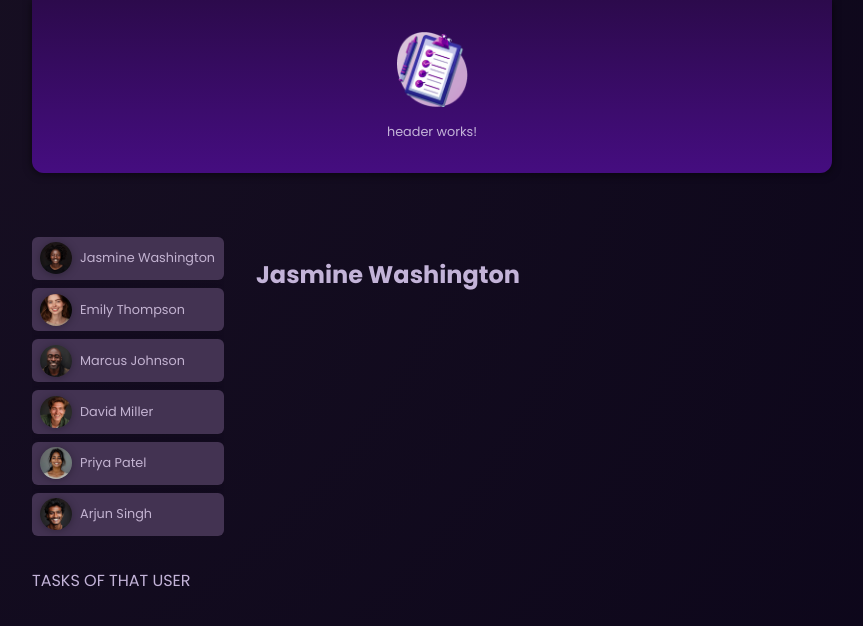
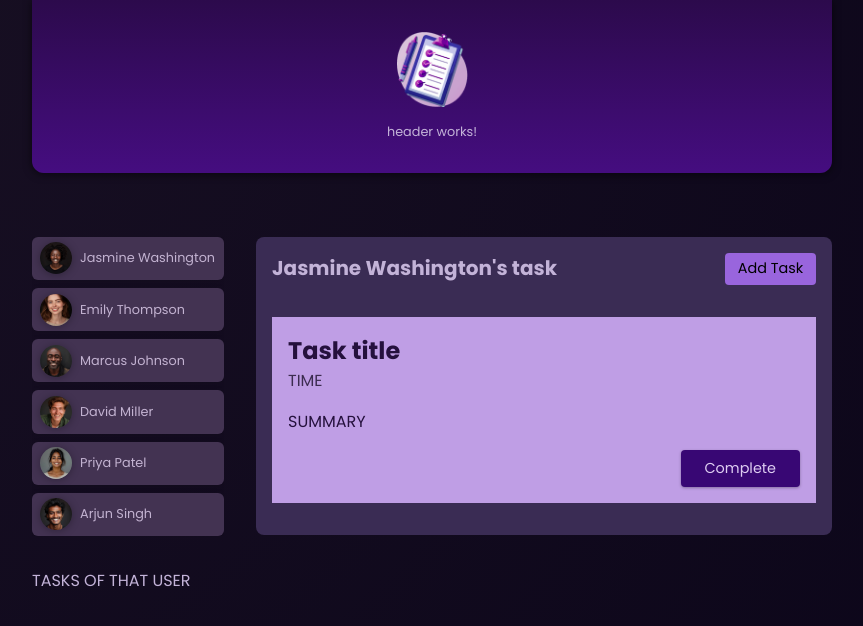
Before and after one commit to B-Baumeister/AngularProject, an Angular app: page / in a window 1280 px wide. Both pictures are taken after a click on the button "Jasmine Washington". Shown: the top 626 px of the page, without its empty margins (208-1071 px from the left). Built offline with nearby package versions, Linux system fonts and the light colour scheme.

Commit message:
add task component with layout

```diff
--- /dev/null
+++ b/src/app/tasks/task/task.component.css
@@ -0,0 +1,37 @@
+article {
+  padding: 1rem;
+  color: #25113d;
+  background-color: #bf9ee5;
+}
+
+h2 {
+  margin: 0;
+}
+
+time {
+  color: #3c2c50;
+}
+
+.actions {
+  text-align: right;
+  margin: 0;
+}
+
+.actions button {
+  font: inherit;
+  font-size: 0.9rem;
+  cursor: pointer;
+  background-color: #380774;
+  color: #decdf2;
+  border-radius: 4px;
+  padding: 0.5rem 1.5rem;
+  border: none;
+  box-shadow: 0 1px 3px rgba(0, 0, 0, 0.3);
+  transition: all 0.3s ease;
+}
+
+.actions button:hover,
+.actions button:active {
+  background-color: #4a0774;
+  box-shadow: 0 1px 6px rgba(0, 0, 0, 0.3);
+}
--- /dev/null
+++ b/src/app/tasks/task/task.component.html
@@ -0,0 +1,6 @@
+<article>
+  <h2>Task title</h2>
+  <time>TIME</time>
+  <p>SUMMARY</p>
+  <p class="actions"><button>Complete</button></p>
+</article>
--- a/src/app/tasks/tasks.component.css
+++ b/src/app/tasks/tasks.component.css
@@ -0,0 +1,63 @@
+#tasks {
+  padding: 1rem;
+  border-radius: 8px;
+  max-height: 60vh;
+  overflow: auto;
+  background-color: #3a2c54;
+}
+
+header {
+  display: flex;
+  justify-content: space-between;
+  align-items: flex-start;
+  margin-bottom: 2rem;
+  gap: 1rem;
+}
+
+h2 {
+  margin: 0;
+  font-size: 0.9rem;
+  width: 60%;
+  text-wrap: balance;
+}
+
+menu {
+  margin: 0;
+  padding: 0;
+}
+
+menu button {
+  font: inherit;
+  cursor: pointer;
+  background-color: #9965dd;
+  border-radius: 4px;
+  border: none;
+  padding: 0.35rem 0.8rem;
+  font-size: 0.9rem;
+}
+
+menu button:hover,
+menu button:active {
+  background-color: #a565dd;
+}
+
+ul {
+  list-style: none;
+  margin: 1rem 0;
+  padding: 0;
+  display: flex;
+  flex-direction: column;
+  gap: 1rem;
+  max-height: 50vh;
+  overflow: auto;
+}
+
+@media (min-width: 768px) {
+  h2 {
+    font-size: 1.25rem;
+  }
+
+  menu {
+    width: auto;
+  }
+}
--- a/src/app/tasks/tasks.component.html
+++ b/src/app/tasks/tasks.component.html
@@ -1 +1,11 @@
-<h2>{{ name }}</h2>
+<section id="tasks">
+  <header>
+    <h2>{{ name }}'s task</h2>
+    <menu>
+      <button>Add Task</button>
+    </menu>
+  </header>
+  <ul>
+    <li><app-task></app-task></li>
+  </ul>
+</section>
--- a/src/app/tasks/tasks.component.ts
+++ b/src/app/tasks/tasks.component.ts
@@ -1,9 +1,10 @@
 import { Component, Input } from '@angular/core';
+import { TaskComponent } from "./task/task.component";
 
 @Component({
   selector: 'app-tasks',
   standalone: true,
-  imports: [],
+  imports: [TaskComponent],
   templateUrl: './tasks.component.html',
   styleUrl: './tasks.component.css',
 })
```
Also changed, not shown: src/app/tasks/task/task.component.ts (added, +12 -0 lines).
